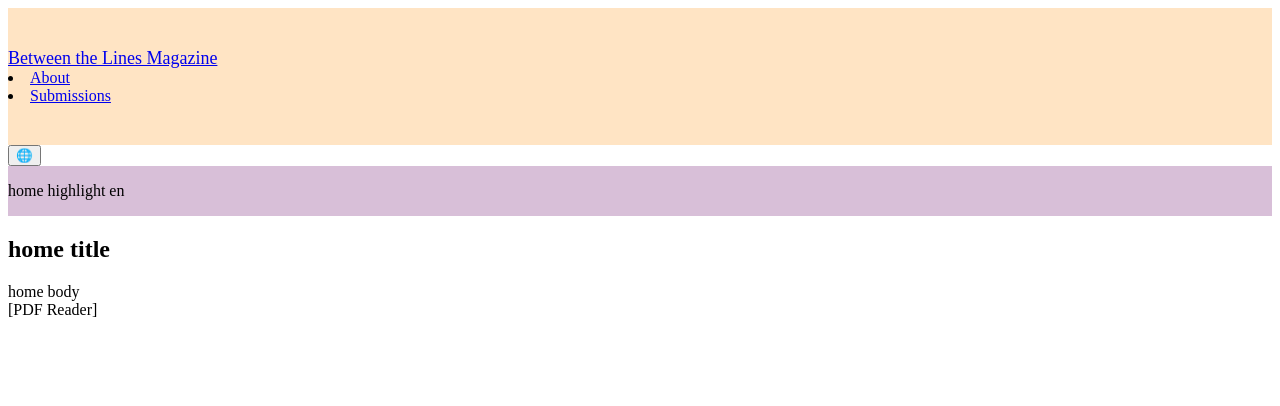
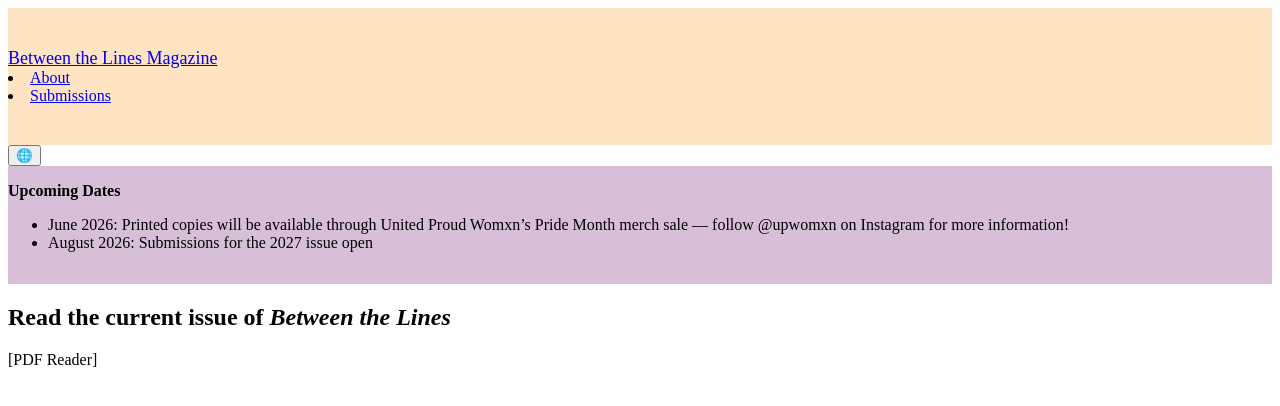
Before and after one commit to joyzwang/joyzwang.github.io, a React (Create React App) app in the folder app/: page / in a window 1280 px wide. Shown: the top 406 px of the page. Built offline with nearby package versions, Linux system fonts and the light colour scheme.

Commit message:
add: content in markup

```diff
--- a/app/src/Home.js
+++ b/app/src/Home.js
@@ -7,8 +7,6 @@ function Home({ language }) {
   var content = getPageInLanguage("home", useOutletContext(language));
 
   content = cleanPage(content);
-
-  console.log(content.highlight);
 
   return (
     <>
--- a/app/src/content/pages.json
+++ b/app/src/content/pages.json
@@ -1,38 +1,38 @@
 {
   "home": {
     "en": {
-      "title": "home title",
-      "highlight": "home highlight en",
-      "body": "home body"
+      "title": "Read the current issue of <i>Between the Lines</i>",
+      "highlight": "<b>Upcoming Dates</b><ul><li>June 2026: Printed copies will be available through United Proud Womxn’s Pride Month merch sale — follow @upwomxn on Instagram for more information!</li><li>August 2026: Submissions for the 2027 issue open</li></ul>",
+      "body": ""
     },
     "cn": {
-      "title": "home cn",
-      "highlight": "home highlight cn",
-      "body": "home body cn"
+      "title": "阅读《言外之意》当前一期",
+      "highlight": "<b>重要日期</b><ul> <li> <b>2026年6月：</b>《言外之意》的印刷版将于联合骄傲女性的骄傲月周边一同发售 — 欢迎在 Instagram 上关注 @upwomxn 获取更多资讯！ </li> <li><b>2026年8月:</b> 2027年刊的投稿通道开启</li></ul>",
+      "body": ""
     }
   },
   "about": {
     "en": {
-      "title": "1",
-      "highlight": "2",
-      "body": "3"
+      "title": "About <i>Between the Lines</i>",
+      "highlight": "",
+      "body": "<p><i>Between the Lines</i> is a bilingual literary and arts zine by and for Chinese queer womxn—those living within, across, and beyond borders. It centers the stories of individuals who have long had to live, love, and resist in subtext—navigating social stigma, political censorship, and cultural marginalization both in their homelands and diasporas. It explores the liminal geographies that they often inhabit. It holds space for the words, images, and ideas that survive between the lines.</p><p>This project is published by <a href='https://www.upwomxn.org/'>United Proud Womxn</a>, a nonprofit organization committed to empowering sexual minority womxn.</p> <br/> <h3>About United Proud Womxn</h3>United Proud Womxn is a non-profit organization dedicated to empowering sexual minority womxn by creating safe, brave, collaborative, and creative spaces to grow as individuals, connect with community, and organize collective actions for inclusive social change."
     },
     "cn": {
-      "title": "4",
-      "highlight": "5",
-      "body": "6"
+      "title": "关于《言外之意》",
+      "highlight": "",
+      "body": "<p>《言外之意》 是一本由<b>华人酷儿女性</b>主创的双语文学与艺术杂志，立足边界，写在缝隙，讲述那些不被允许直说的故事。它由非营利组织<b>联合骄傲女性</b>发起，致力于支持性少数女性的表达与自主。许多声音被迫低语，被遮蔽、被删改，被夹在词与词之间的空白中。我们倾听它们，也愿让它们发出回响。</p><p>这里是属于她们的语言地带，是在沉默与否定之外，继续存在、思考与热爱的空间。</p> <br/> <h3>关于联合骄傲女性 </h3><p>联合骄傲女性是一个非营利组织。它的主要目标是为多元化群体女孩提供安全、勇敢、协作和创造性的空间，使她们作为个人成长，与社区成员联系，并组织集体行动，推动包容性社会变革。</p>"
     }
   },
   "submissions": {
     "en": {
-      "title": "7",
-      "highlight": "8",
-      "body": "9"
+      "title": "Submissions",
+      "highlight": "",
+      "body": "Submissions for the 2027 Between the Lines issue will open in August 2026. Please revisit this page at that time for the submission link."
     },
     "cn": {
-      "title": "10",
-      "highlight": "11",
-      "body": "12"
+      "title": "投稿页",
+      "highlight": "",
+      "body": "2027年 《言外之意》 的投稿将在 2026年8月 开放。届时请再次访问此页面以获取投稿链接。"
     }
   }
 }
```
